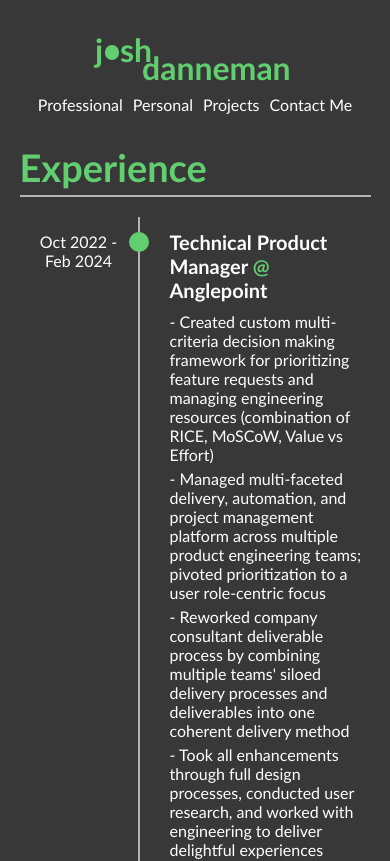
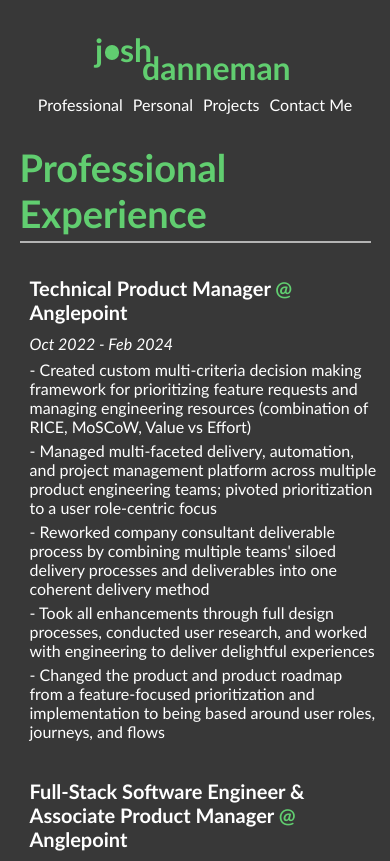
Before and after one commit to joshdn2/portfolio, an Angular app: page /professional in a window 390 px wide. Shown: the top 861 px of the page. Built offline with nearby package versions, Linux system fonts and the light colour scheme.

Commit message:
done professional

```diff
--- a/src/app/professional/list-item/list-item.component.css
+++ b/src/app/professional/list-item/list-item.component.css
@@ -7,10 +7,10 @@
         .leftSideBullet{
             grid-column-start:1;
             grid-column-end:2;
-            border-right: solid 2px var(--light-gray);
             padding: 15px;
             position: relative;
             text-align: center;
+            display:block;
 
             .circleSeparatorBullet{
                 position: absolute;
@@ -25,8 +25,10 @@
         .rightSideBullet{
             grid-column-start:2;
             grid-column-end:3;
-            max-width:500px;
+            max-width:600px;
+            min-width: 350px;
             padding: 13px 0 20px 30px;
+            border-left: solid 2px var(--light-gray);
 
             .bulletHeader{
                 font-weight: bold;
@@ -37,8 +39,8 @@
                     color:var(--bright-green);
                 }
             }
-            .timing{
-                font-style: italic;
+            .timingSmallScreen{
+                display: none;
             }
             .subBullet{
                 margin-bottom: 5px;
@@ -46,3 +48,21 @@
         }
     }
 }
+
+@media screen and (max-width:500px) {
+    .leftSideBullet{
+        display: none !important;
+    }
+    .rightSideBullet{
+        grid-column-start:1 !important;
+        grid-column-end:3;
+        padding: 13px 0 20px 10px !important;
+        border: none !important;
+
+        .timingSmallScreen{
+            display: flex !important;
+            margin-bottom: 7px;
+            font-style: italic;
+        }
+    }
+}
--- a/src/app/professional/list-item/list-item.component.html
+++ b/src/app/professional/list-item/list-item.component.html
@@ -10,6 +10,7 @@
                 <span class="greenAt">@</span>
                 {{bullet.place}}
             </div>
+            <div class="timingSmallScreen">{{bullet.time}}</div>
             <div *ngFor="let line of bullet.bullets" class="subBullet">
                 - {{line}}
             </div>
--- a/src/app/professional/professional.component.html
+++ b/src/app/professional/professional.component.html
@@ -1,5 +1,5 @@
 <div class="professionalPage">
-    <div class="sectionHeader">Experience</div>
+    <div class="sectionHeader">Professional Experience</div>
     <div class="sectionContent">
         <app-list-item [bulletList]="experienceBullets"></app-list-item>
     </div>
```
